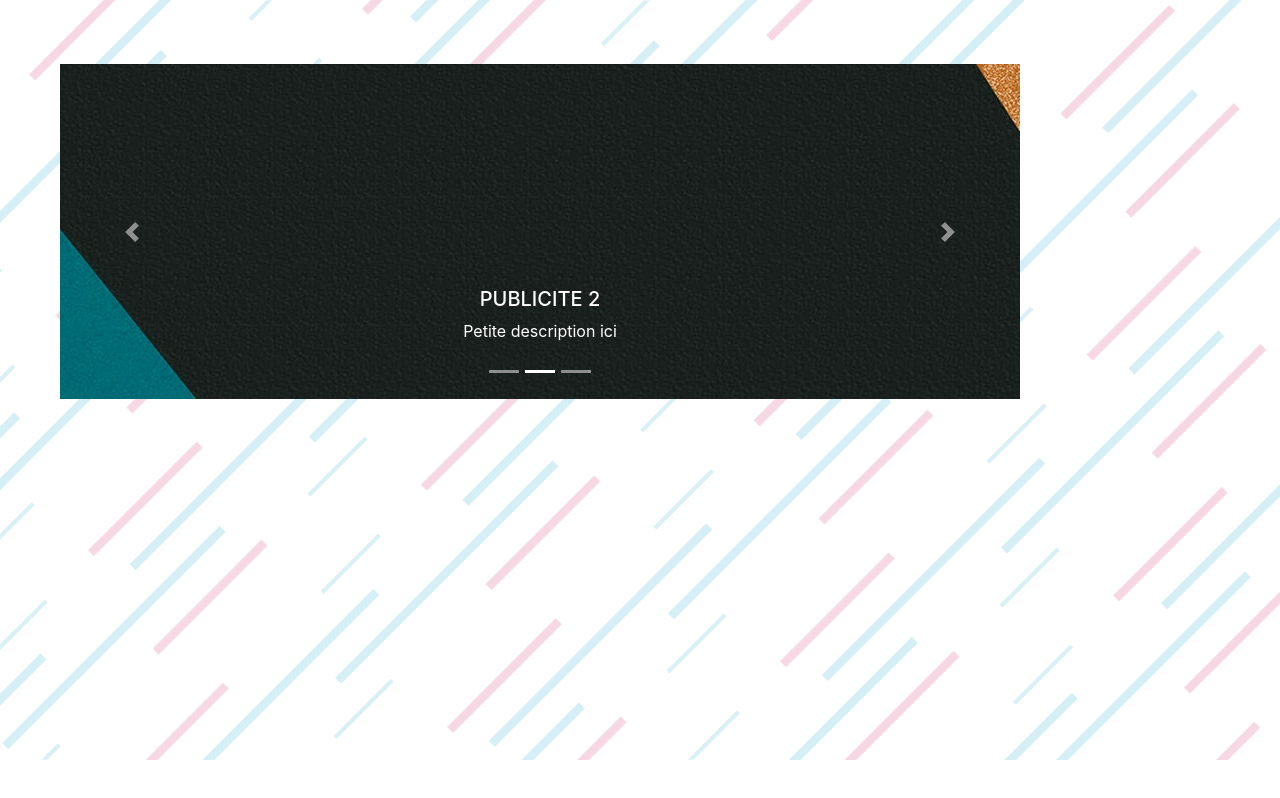
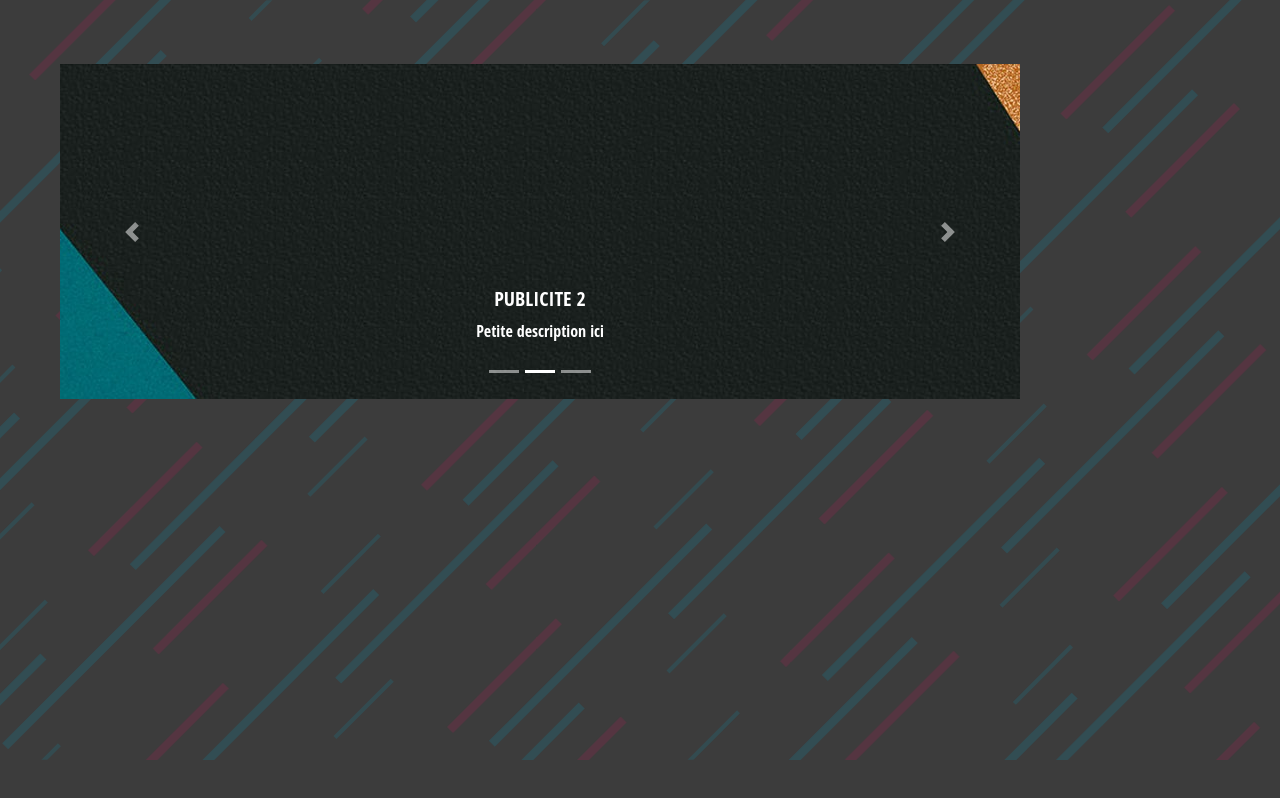
Before and after one commit to Klamin220/FenouilCefSharp, a plain HTML site: page index.html in a window 1280 px wide. Drawn offline with nearby package versions, Linux system fonts and the light colour scheme.

Commit message:
changed background color from white to black

```diff
--- a/index.html
+++ b/index.html
@@ -150,7 +150,17 @@
  }
     }
 
-
+body {
+  width: 100%;
+  height: 100%;
+  overflow: hidden;
+  margin: 0;
+  display: flex;
+  flex-direction: column;
+  flex-wrap: wrap;
+  font-family: 'Open Sans Condensed', sans-serif;
+  background-color: #3C3C3C;
+}
 
 
 </style>
```
Also changed, not shown: messages.html (+11 -1 lines), publicites.html (+1 -0 lines).
